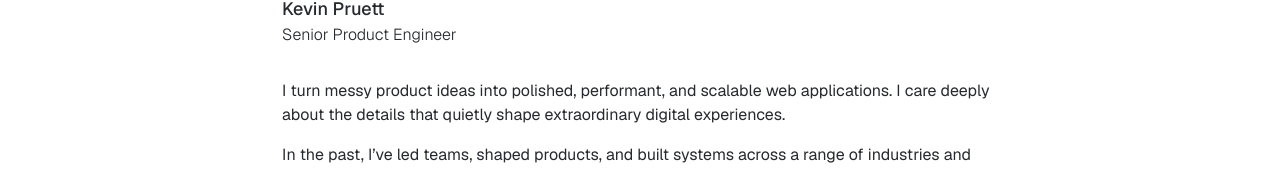
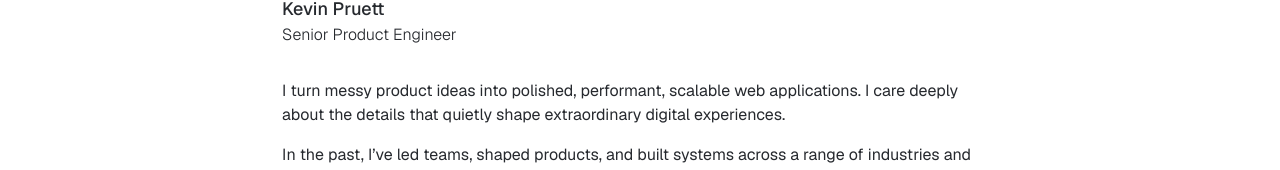
Before and after one commit to pruett/kevinpruett.com, a Next.js app: page / in a window 1280 px wide. Shown: the part 141-311 px from the top of the page. Built offline with nearby package versions, Linux system fonts and the light colour scheme.

Commit message:
update copy

```diff
--- a/src/app/_sections/intro.tsx
+++ b/src/app/_sections/intro.tsx
@@ -13,7 +13,7 @@ export function Intro() {
       </div>
       <div className="flex flex-col gap-4">
         <p className="dark:font-light text-base animate-fade-in [--stagger:3]">
-          I turn messy product ideas into polished, performant, and scalable web
+          I turn messy product ideas into polished, performant, scalable web
           applications. I care deeply about the details that quietly shape
           extraordinary digital experiences.
         </p>
```
